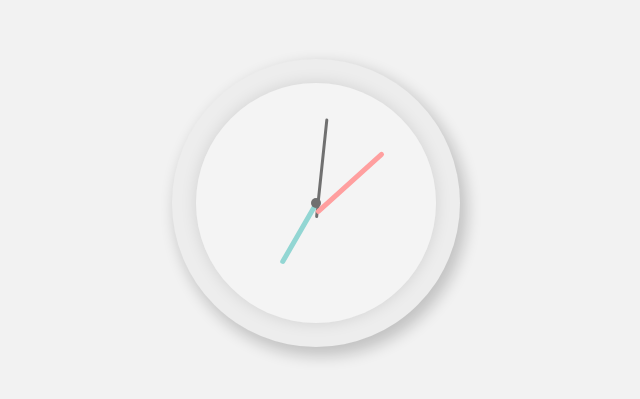
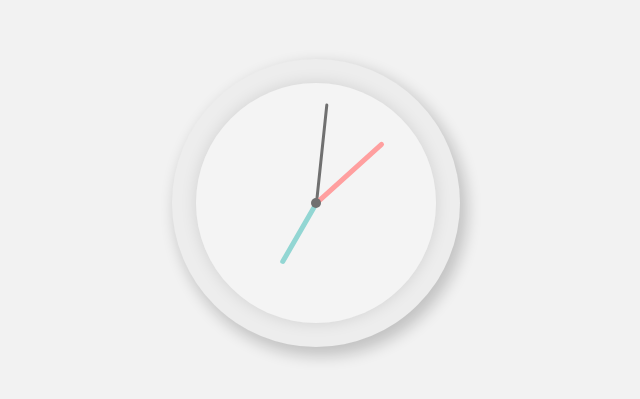
Before and after one commit to rowanlg/sleep-calculator, a React (Create React App) app: page / in a window 1280 px wide. Shown: the part 197-596 px from the top of the page, without its empty margins (324-964 px from the left). Built offline with nearby package versions, Linux system fonts and the light colour scheme.

Commit message:
parent has relative position

```diff
--- a/src/App.js
+++ b/src/App.js
@@ -35,6 +35,7 @@ const ClockWrapper = styled.div `
   align-items: center;
   box-shadow: 0px 0px 15px 1px rgba(0,0,0,0.1);
   color: #707070;
+  position: relative;
 `
 const CenterDot = styled.div `
   z-index: 10;
@@ -57,6 +58,7 @@ const HoursHand = styled.div `
   border-radius: 20px;
   background: #92D6D3;
   position: absolute;
+  margin: 0px 0px 70px;
   transform-origin: bottom center;
 `
 const MinutesHand = styled.div `
@@ -66,6 +68,7 @@ const MinutesHand = styled.div `
   border-radius: 20px;
   background: #FF9F9F;
   position: absolute;
+  margin: 0px 0px 90px;
   transform-origin: bottom center;
 `
 const SecondsHand = styled.div `
@@ -75,6 +78,7 @@ const SecondsHand = styled.div `
   border-radius: 20px;
   background: #707070;
   position: absolute;
+  margin: 0px 0px 100px;
   transform-origin: bottom center;
 `
 const ChosenHoursHand = styled.div `
@@ -331,7 +335,6 @@ function App() {
     )
   }
 
-console.log(chosenWakeTime)
   return (
     <AppWrapper>
       <ClockRing>
@@ -340,20 +343,17 @@ console.log(chosenWakeTime)
           <CenterDot />
           <HoursHand
             style={{
-              transform: `rotate(${hours * 30}deg)`,
-              marginBottom: '70px'
+              transform: `rotate(${hours * 30}deg)`
             }}
           />
           <MinutesHand
             style={{
-              transform: `rotate(${minutes * 6}deg)`,
-              marginBottom: '70px'
+              transform: `rotate(${minutes * 6}deg)`
             }}
           />
           <SecondsHand
             style={{
-              transform: `rotate(${seconds * 6}deg)`,
-              marginBottom: '70px'
+              transform: `rotate(${seconds * 6}deg)`
             }}
           />
         </ClockWrapper>
```
